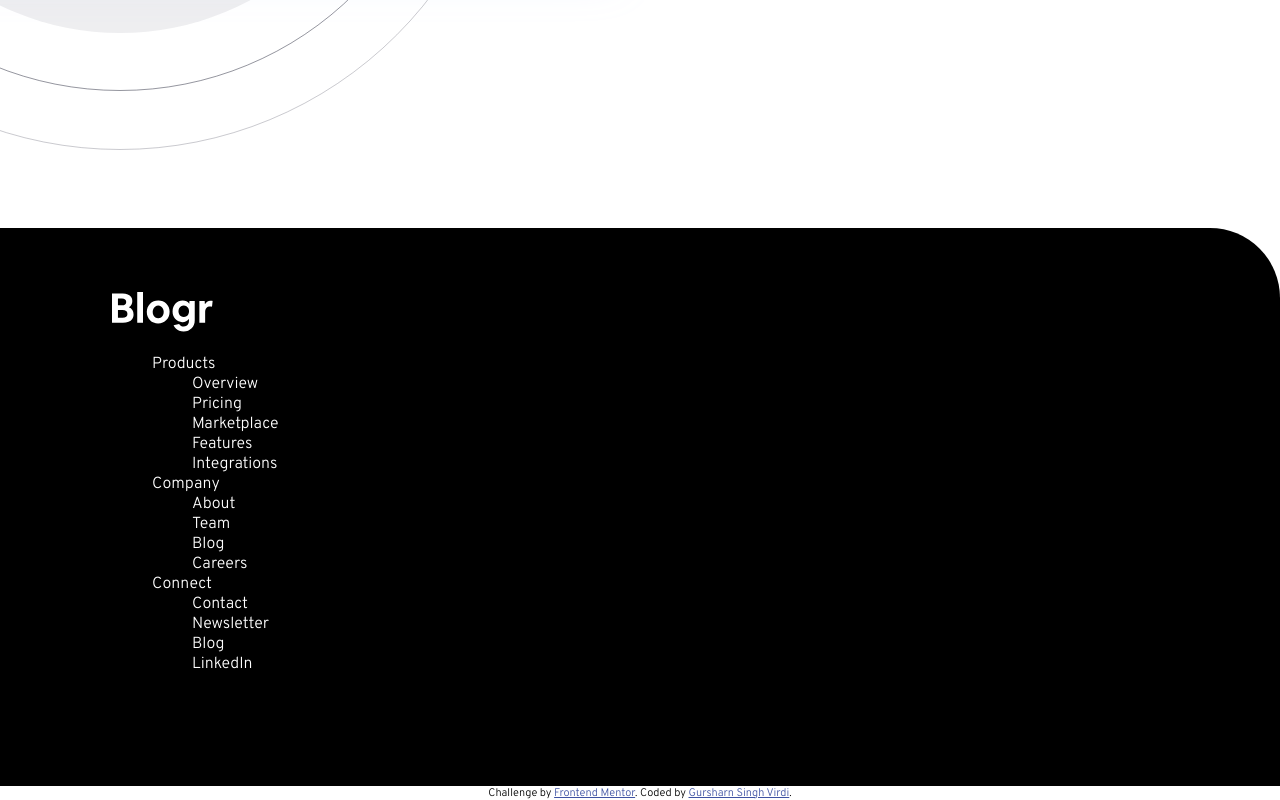
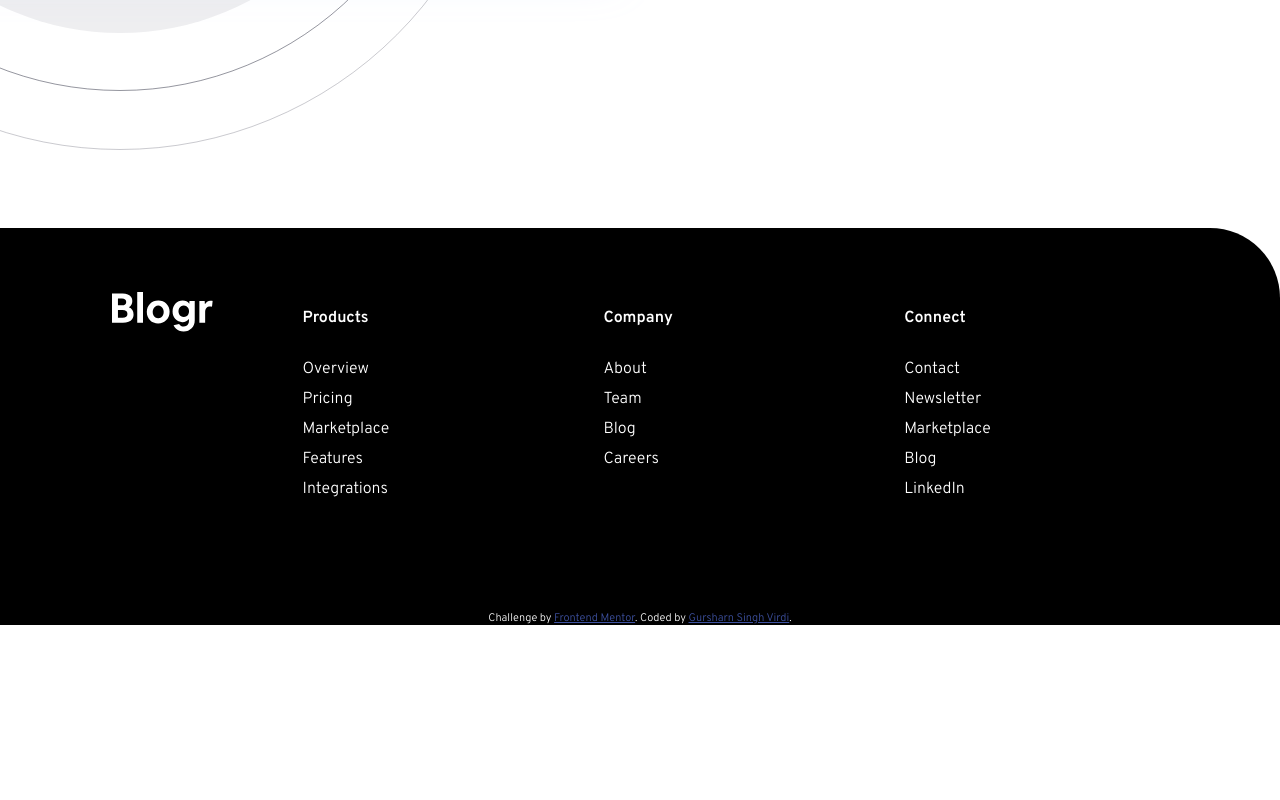
Before and after one commit to g-virdi/Blogr-Challenge, a plain HTML site: page index.html in a window 1280 px wide. Shown: the part 2738-3538 px from the top of the page. After the commit the page ends 3363 px from the top, so only its background shows below. Drawn offline with Linux system fonts and the light colour scheme.

Commit message:
Added Footer Section

```diff
--- a/index.html
+++ b/index.html
@@ -21,7 +21,6 @@
   </head>
   <body>
     <div class="headSection">
-      <!--<img class="bg-intro" src="images/bg-pattern-intro.svg" alt="Into Design"> -->
       <nav>
         <a class="logo" href="index.html"><img src="images/logo.svg" alt="Logo"></a>
         <ul>
@@ -134,34 +133,43 @@
     </div>
 
     <footer>
-      <a class="logo" href="index.html"><img src="images/logo.svg" alt="Logo"></a>
-      <ul>
-        <li><a href="#">Products</a>
-          <ul>
+      <div class="footer-container">
+        <div class="row">
+          <a class="footerLogo" href="index.html"><img src="images/logo.svg" alt="Logo"></a>
+          <div class="footer-col">
+            <h4><a href="#">Products</a></h4>
+            <ul>
               <li><a href="#">Overview</a></li>
               <li><a href="#">Pricing</a></li>
               <li><a href="#">Marketplace</a></li>
               <li><a href="#">Features</a></li>
               <li><a href="#">Integrations</a></li>
-          </ul></li>
+            </ul>
+          </div>
 
-        <li><a href="">Company</a>
+          <div class="footer-col">
+            <h4><a href="#">Company</a></h4>
             <ul>
               <li><a href="#">About</a></li>
               <li><a href="#">Team</a></li>
               <li><a href="#">Blog</a></li>
               <li><a href="#">Careers</a></li>
-            </ul></li>
+            </ul>
+          </div>
 
-
-          <li><a href="">Connect</a>
+          <div class="footer-col">
+            <h4><a href="#">Connect</a></h4>
             <ul>
               <li><a href="#">Contact</a></li>
               <li><a href="#">Newsletter</a></li>
+              <li><a href="#">Marketplace</a></li>
               <li><a href="#">Blog</a></li>
-                <li><a href="#">LinkedIn</a></li>
-            </ul></li>
-      </ul>
+              <li><a href="#">LinkedIn</a></li>
+            </ul>
+          </div>
+        </div>
+      </div>
+
     </footer>
 
     <div class="attribution">
--- a/styles/style.scss
+++ b/styles/style.scss
@@ -23,6 +23,8 @@ body {
 .attribution {
     font-size: 11px;
     text-align: center;
+    background-color: black;
+    color: white;
     a {
         color: hsl(228, 45%, 44%);
       }
@@ -284,16 +286,43 @@ footer {
     padding: 4rem 7rem 6rem;
     background-color: #000;
     border-top-right-radius: 70px;
+    box-sizing: border-box;
+
+    .footer-container {
+        margin: auto;
+
+        .row {
+            display: flex;
+            flex-wrap: wrap;
+
+            .footer-col{
+                width: 20%;
+                padding-left: 7vw;
+
+                h4 {
+                    margin-top: 1rem;
+                }
 
                 ul {
                     list-style: none;
+                    padding: 0;
 
                     li {
+                        padding-top: 10px;
+
+                        &:hover {
+                            text-decoration: underline;
+                        }
+                    }
+
+                }
 
                 a {
                     text-decoration: none;
                     color: white;
                 }
+
             }
         }
     }
+}
```
Also changed, not shown: styles/style.css, 1 other file. Lines whose indentation alone changed are shown as unchanged.
